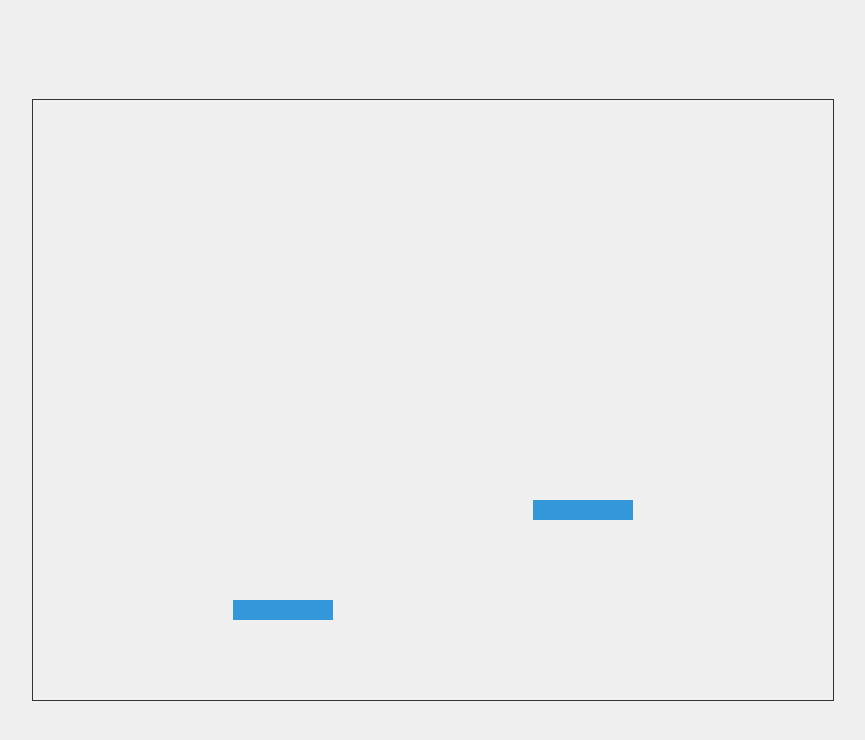
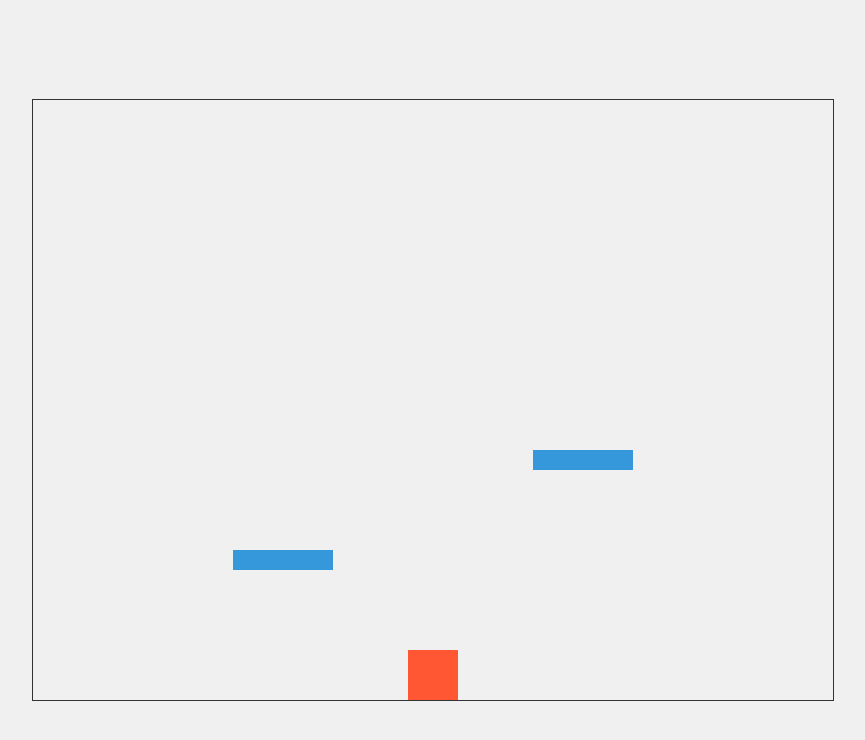
Before and after one commit to 2muchC/2muchC.github.io, a plain HTML site: page index.html in a window 1280 px wide. Shown: the whole page, without its empty margins (207-1072 px from the left). Drawn offline with Linux system fonts and the light colour scheme.

Commit message:
Update index.html

```diff
--- a/index.html
+++ b/index.html
@@ -28,17 +28,17 @@
         const ctx = canvas.getContext('2d');
 
         let playerX = canvas.width / 2; // Player's initial X position
-        let playerY = canvas.height - 50; // Player's initial Y position
-        let blockSize = 50; // Size of the player and blocks
+        let playerY = canvas.height - 70; // Player's initial Y position (above the floor)
+        let blockSize = 50; // Size of the player and platforms
         let jumpForce = 12; // Strength of the player's jump
         let gravity = 0.6; // Strength of gravity
         let playerVelocityY = 0; // Vertical velocity of the player
         let onGround = false; // Flag to track if player is on the ground
 
-        // Define array for platforms (blocks)
+        // Define array for platforms
         let platforms = [
-            { x: 200, y: canvas.height - 100, width: 100, height: 20 },
-            { x: 500, y: canvas.height - 200, width: 100, height: 20 }
+            { x: 200, y: canvas.height - 150, width: 100, height: 20 },
+            { x: 500, y: canvas.height - 250, width: 100, height: 20 }
         ];
 
         // Main game loop
@@ -53,14 +53,23 @@
 
             // Check collision with each platform
             platforms.forEach(platform => {
-                if (playerX > platform.x && playerX < platform.x + platform.width &&
-                    playerY + blockSize / 2 > platform.y && playerY + blockSize / 2 < platform.y + platform.height) {
+                if (playerX + blockSize / 2 > platform.x && playerX - blockSize / 2 < platform.x + platform.width &&
+                    playerY + blockSize / 2 > platform.y && playerY - blockSize / 2 < platform.y + platform.height) {
                     // Player is on this platform
-                    playerY = platform.y - blockSize / 2; // Snap player to the top of the platform
+                    playerY = platform.y - blockSize / 2; // Position player on top of the platform
                     playerVelocityY = 0; // Reset vertical velocity
                     onGround = true; // Set onGround flag
                 }
             });
+
+            // Check collision with the ground (canvas bottom)
+            if (playerY + blockSize / 2 >= canvas.height) {
+                playerY = canvas.height - blockSize / 2; // Position player on top of the ground
+                playerVelocityY = 0; // Reset vertical velocity
+                onGround = true; // Set onGround flag
+            } else {
+                onGround = false; // Reset onGround flag if not on the ground
+            }
 
             // Update player position based on velocity
             playerY -= playerVelocityY;
```
